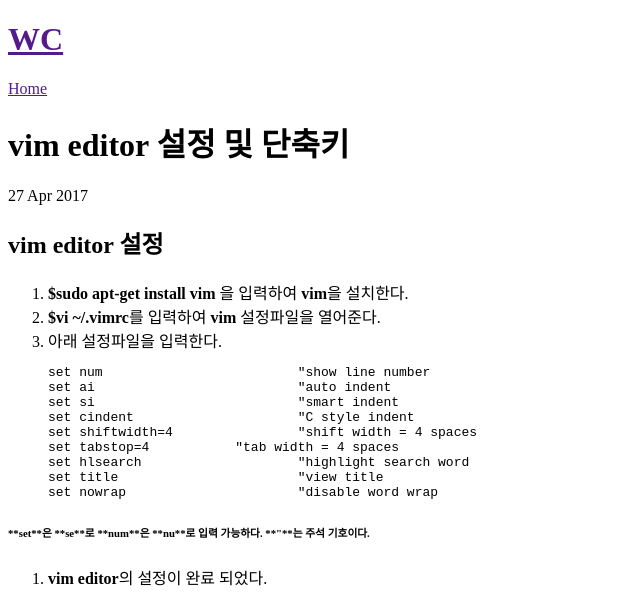
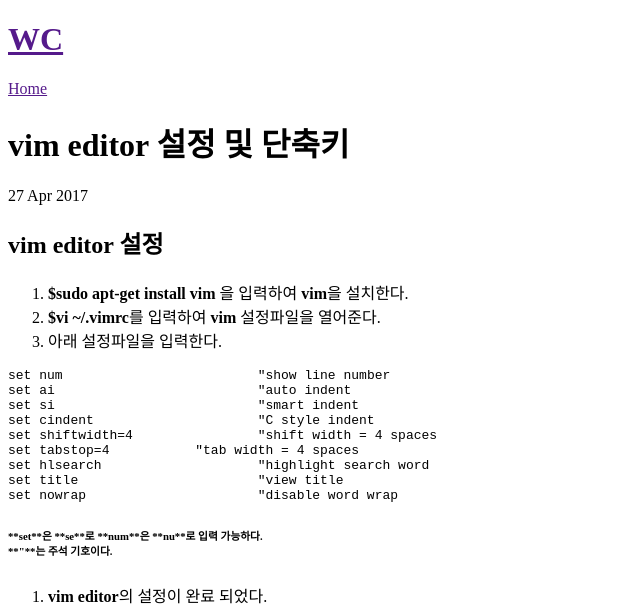
Before and after one commit to woogui/woogui.github.io, a Jekyll site: the page built from _posts/2017-04-27-vim-editor-settings-and-commands.md, in a window 1280 px wide. Shown: the top 613 px of the page, without its empty margins (0-640 px from the left). Built offline with Jekyll 4.4.1, drawn with Linux system fonts in a browser that asks for light colours; Markdown is read by kramdown in place of the engine named in the settings.

````diff
--- a/_posts/2017-04-27-vim-editor-settings-and-commands.md
+++ b/_posts/2017-04-27-vim-editor-settings-and-commands.md
@@ -6,8 +6,9 @@ title: vim editor 설정 및 단축키
 ##vim editor 설정
 1. **$sudo apt-get install vim** 을 입력하여 **vim**을 설치한다.
 2. **$vi ~/.vimrc**를 입력하여 **vim** 설정파일을 열어준다.
-3. 아래 설정파일을 입력한다.
-```
+3. 아래 설정파일을 입력한다.<br/>
+
+```vim
 set num				"show line number
 set ai				"auto indent
 set si				"smart indent
@@ -18,7 +19,8 @@ set hlsearch			"highlight search word
 set title			"view title
 set nowrap			"disable word wrap
 ```
-<h6>**set**은 **se**로 **num**은 **nu**로 입력 가능하다.
+
+<h6>**set**은 **se**로 **num**은 **nu**로 입력 가능하다.<br/>
 **"**는 주석 기호이다.</h6>
 
 4. **vim editor**의 설정이 완료 되었다.
````
